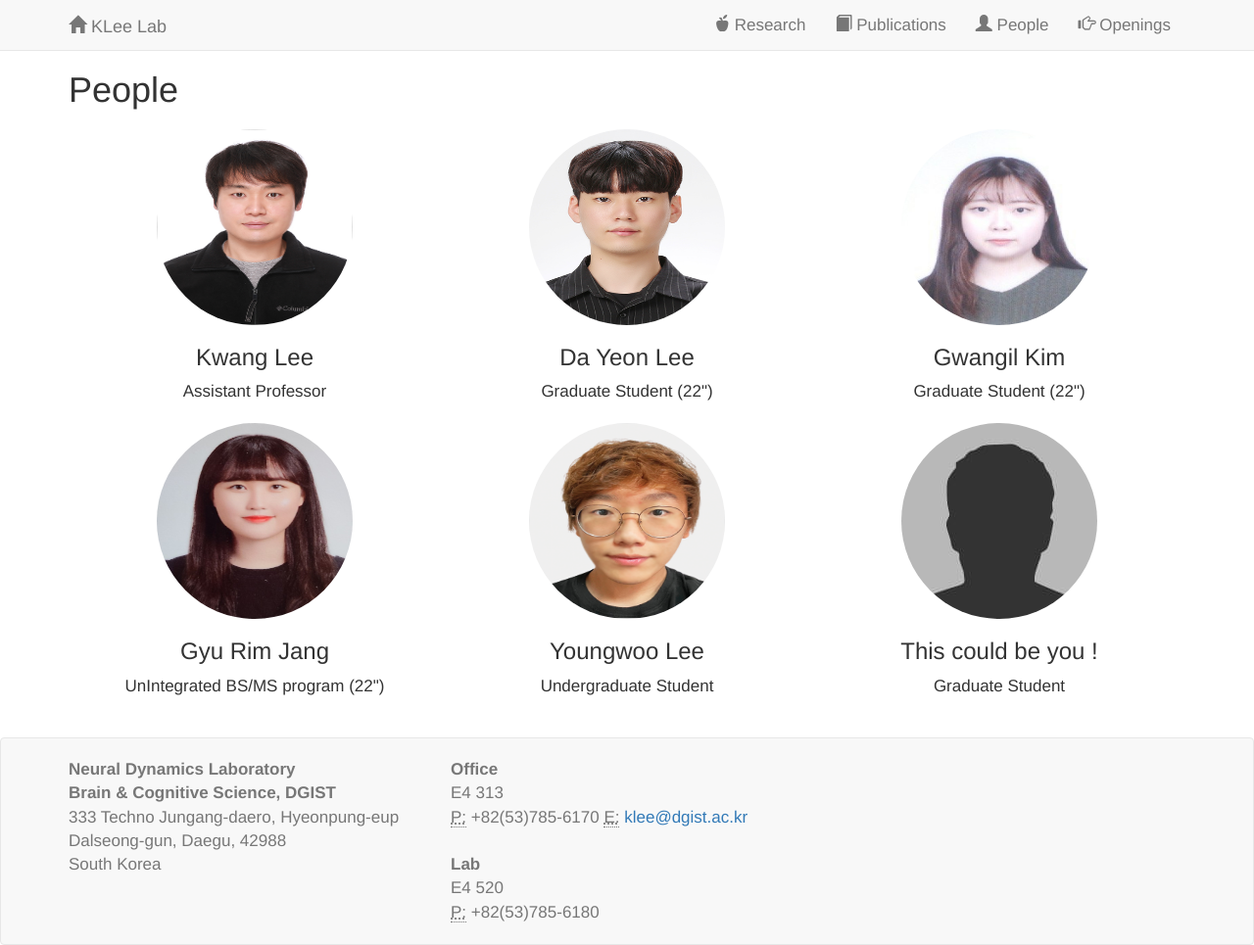
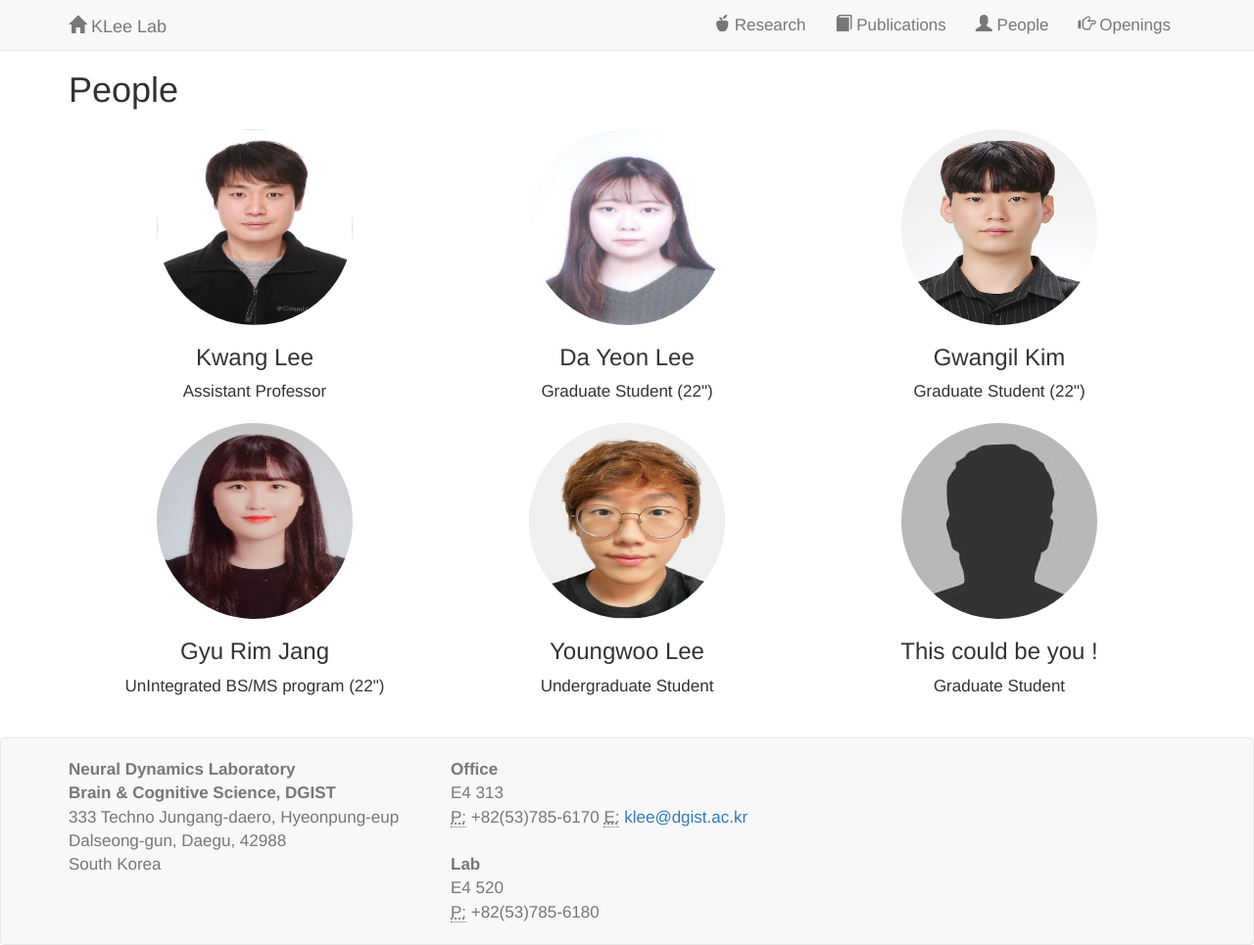
Before and after one commit to kleelab/kleelab.github.io, a Jekyll site: the page built from people.html, in a window 1280 px wide. Shown: the whole page at 98% size. Built offline with Jekyll 4.4.1, drawn with Linux system fonts in a browser that asks for light colours; nearby versions of some CDN libraries; a style sheet for code colours, icons or effects is not loaded.

Commit message:
Update people.yml

```diff
--- a/_data/people.yml
+++ b/_data/people.yml
@@ -6,11 +6,11 @@
 
 - name: Da Yeon Lee
   role: Graduate Student (22")
-  photo: "/images/Gwangil Kim.jpg"
+  photo: "/images/Da Yeon Lee.jpg"
 
 - name: Gwangil Kim
   role: Graduate Student (22")
-  photo: "/images/Da Yeon Lee.jpg"
+  photo: "/images/Gwangil Kim.jpg"
 
 - name: Gyu Rim Jang
   role: UnIntegrated BS/MS program (22")
```
